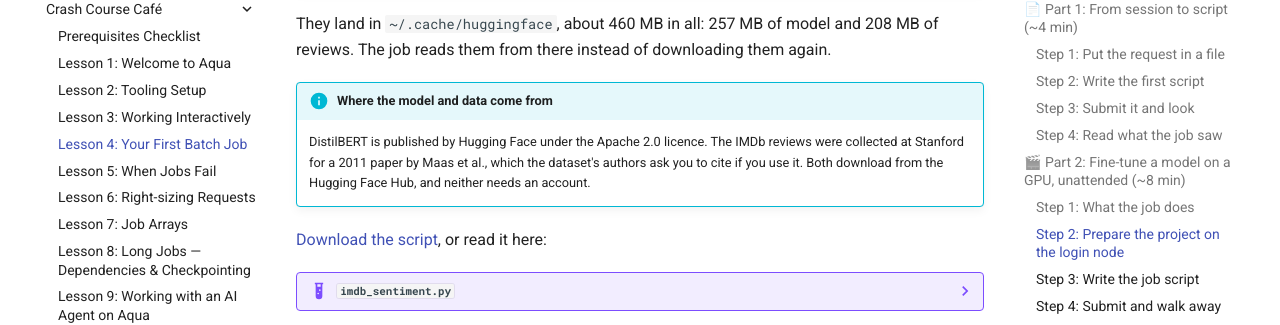
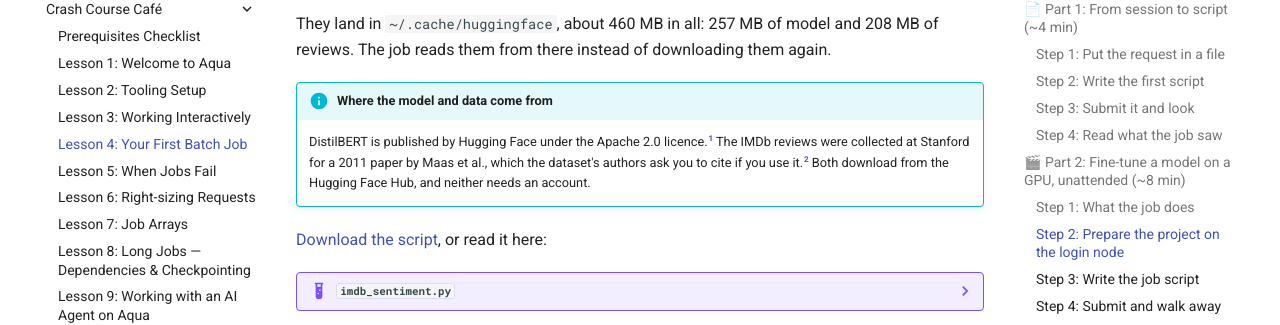
Before and after one commit to ZhipengHe/Walltime-Chronicles, an MkDocs documentation site: the page built from docs/tutorials/lesson-4.md, in a window 1280 px wide and 900 px high, scrolled down 6168 px. Shown: the part 126-451 px from the top of the window. Built offline with MkDocs 1.6.1 and Material for MkDocs 9.7.7, drawn with Linux system fonts in a browser that asks for light colours; comment, search, counter and statistics services are not loaded; some of the changed text lies outside the part shown.

Commit message:
docs(tutorials): cite the DistilBERT model card and the IMDb dataset page in Lesson 4
The "Where the model and data come from" box now footnotes its claims: the
Hugging Face model card for the Apache 2.0 licence and public, ungated access,
and the Stanford dataset page, which asks users to cite Maas et al., ACL-HLT
2011. Both were checked against the live pages.

Co-Authored-By: Claude Opus 5 <noreply@anthropic.com>
Claude-Session: https://claude.ai/code/session_01Ho76u7s9w4BAPj3XcoEiiQ

````diff
--- a/docs/tutorials/lesson-4.md
+++ b/docs/tutorials/lesson-4.md
@@ -276,7 +276,7 @@ uv run python imdb_sentiment.py --fetch-only
 They land in `~/.cache/huggingface`, about 460 MB in all: 257 MB of model and 208 MB of reviews. The job reads them from there instead of downloading them again.
 
 !!! info "Where the model and data come from"
-    DistilBERT is published by Hugging Face under the Apache 2.0 licence. The IMDb reviews were collected at Stanford for a 2011 paper by Maas et al., which the dataset's authors ask you to cite if you use it. Both download from the Hugging Face Hub, and neither needs an account.
+    DistilBERT is published by Hugging Face under the Apache 2.0 licence.[^1] The IMDb reviews were collected at Stanford for a 2011 paper by Maas et al., which the dataset's authors ask you to cite if you use it.[^2] Both download from the Hugging Face Hub, and neither needs an account.
 
 [Download the script](scripts/imdb_sentiment.py), or read it here:
 
@@ -568,3 +568,6 @@ What a job actually used, and how to ask for the right amount next time, is [Les
     python imdb_sentiment.py --batch 8          # smaller steps, less GPU memory
     python imdb_sentiment.py --limit 500        # 500 reviews each way, fine on a CPU
     ```
+
+[^1]: Hugging Face, "[distilbert/distilbert-base-uncased](https://huggingface.co/distilbert/distilbert-base-uncased)". The model card; its licence is Apache 2.0, and the model is public with no gated access.
+[^2]: Andrew L. Maas et al., "[Large Movie Review Dataset](https://ai.stanford.edu/~amaas/data/sentiment/)", Stanford AI Lab. The dataset page, which asks anyone using the reviews to cite "Learning Word Vectors for Sentiment Analysis", ACL-HLT 2011.
````
